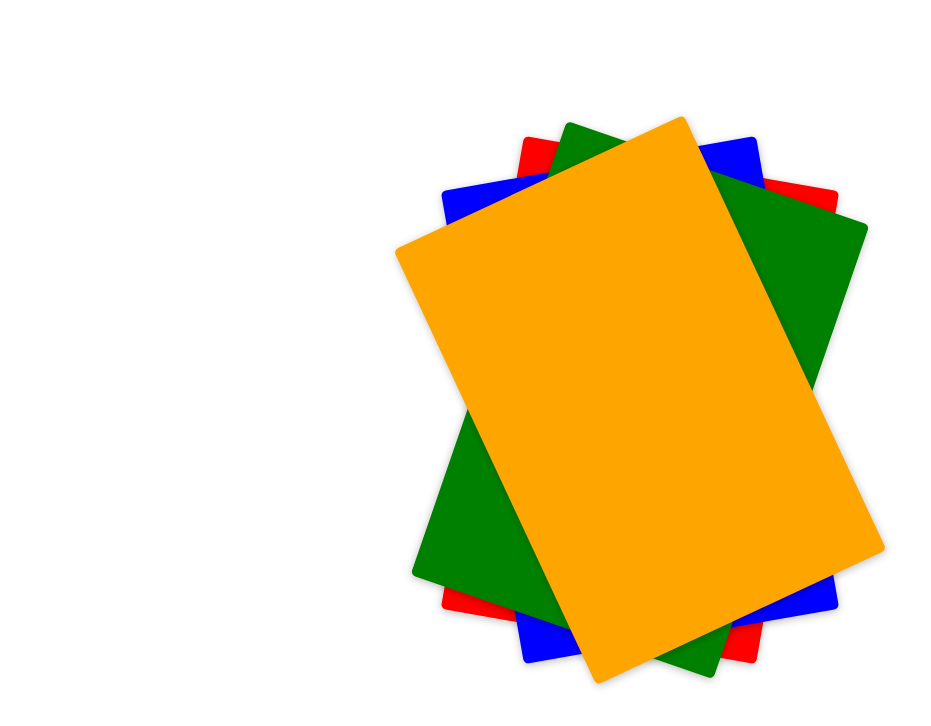
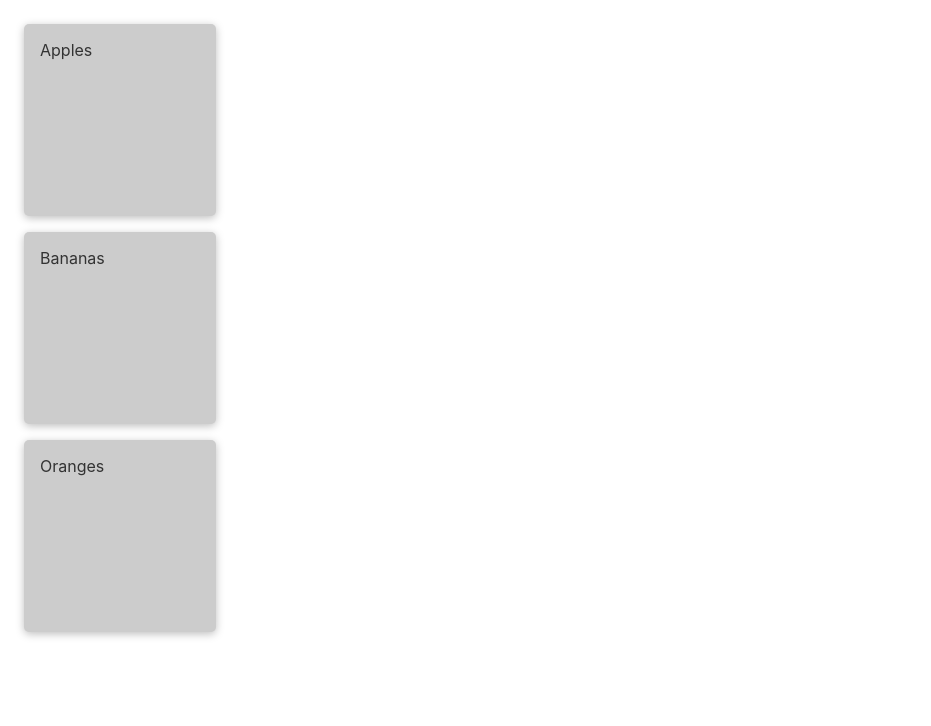
Before and after one commit to all-the-planet/earth-innovates-animations, a Svelte app: page / in a window 1280 px wide. Shown: the top 726 px of the page, without its empty margins (0-931 px from the left). Built offline with nearby package versions, Linux system fonts and the light colour scheme.

Commit message:
added 3 boxes

```diff
--- a/src/App.svelte
+++ b/src/App.svelte
@@ -14,8 +14,25 @@
     setTimeout(() => {
         progress.set(0.5);
     }, 1500);
+
+    let boxes = ['Apples', 'Bananas', 'Oranges'];
 </script>
 
+<style>
+    div {
+        width: 10rem;
+        height: 10rem;
+        background: #ccc;
+        margin: 1rem;
+        box-shadow: 0 2px 8px rgba(0,0,0,0.26);
+        border-radius: 5px;
+        padding: 1rem;
+    }
+</style>
+
 <!-- <progress value={$progress}></progress> -->
+<!-- <Spring /> -->
 
-<Spring />
+{#each boxes as box (box)}
+    <div>{box}</div>
+{/each}
```
